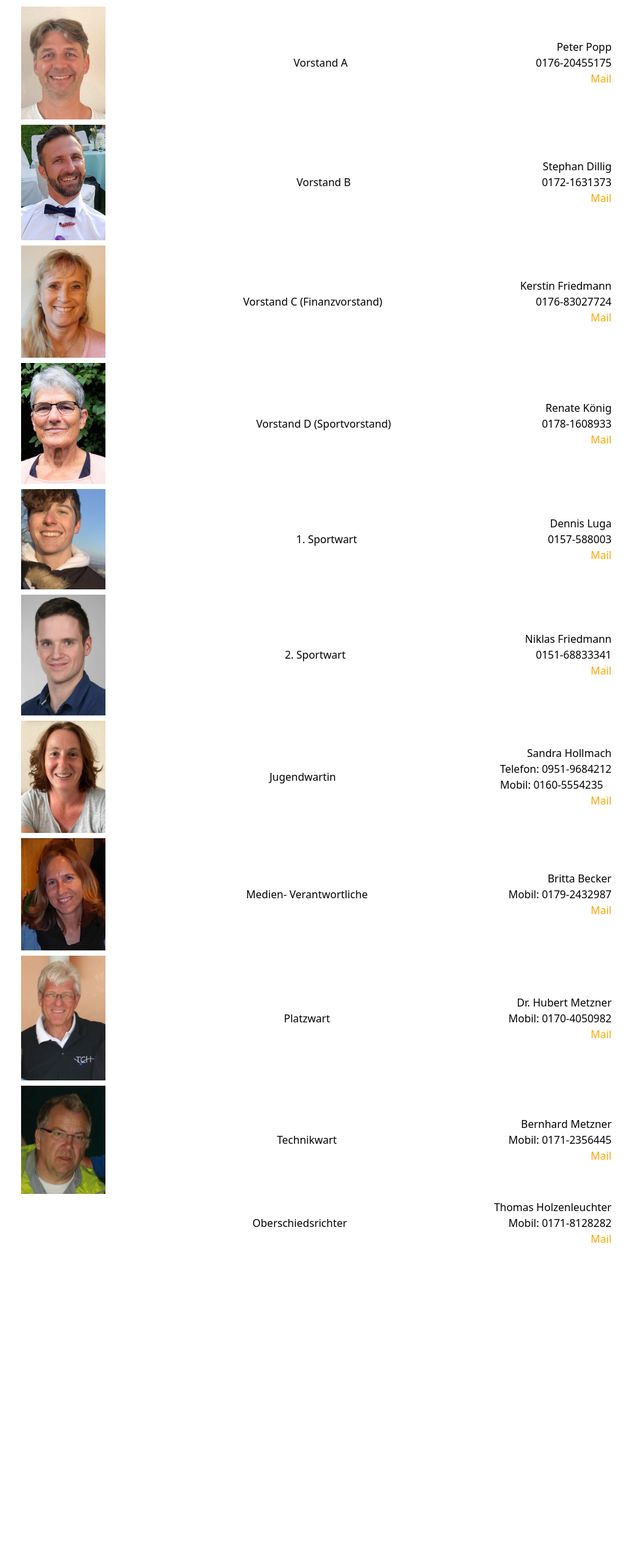
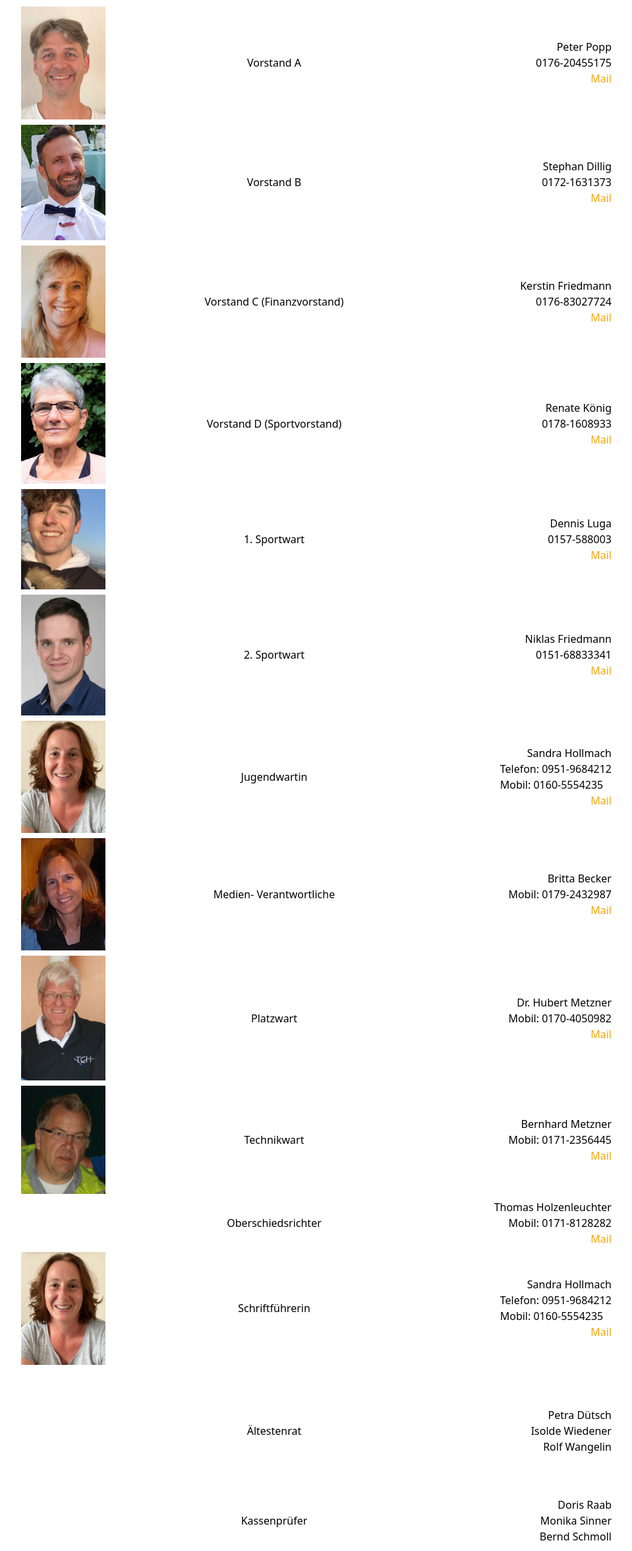
Before and after one commit to Joniber/tennisclub, a Django app: page /verein/team in a window 1280 px wide. Shown: the part 80-2430 px from the top of the page at 66% size, without its empty margins (160-1119 px from the left). Before the commit the page ends 1963 px from the top, so only its background shows below. Run offline with Django 4.2, Linux system fonts and the light colour scheme; some libraries are stand-ins or nearby versions.

Commit message:
finished team

```diff
--- a/static/css/style.css
+++ b/static/css/style.css
@@ -395,6 +395,7 @@ footer p {
 
 }
 .teamliste_info{
+  width: 20vw;
   display: flex;
   flex-direction: column;
   align-items: flex-end;
--- a/tennisclub/templates/team.html
+++ b/tennisclub/templates/team.html
@@ -168,6 +168,49 @@
         </div>
     </div>
 
+    <div class="teamliste_card">
+        <img src="{%static 'images/Sandra_Hollmach.jpg'%}" class="team_images">
+        <p> Schriftführerin </p>
+        <div class="teamliste_info">
+            <p>
+                Sandra Hollmach </p>
+            <p>
+                Telefon: 0951-9684212 <br>
+
+                Mobil: 0160-5554235 </p>
+
+
+            <a href = "mailto: sf@tc-hallstadt.de"> Mail </a>
+        </div>
+    </div>
+    <br><br>
+    <div class="teamliste_card">
+        <div class="team_images"> </div>
+        <p>
+            Ältestenrat </p>
+        <div class="teamliste_info">
+            <p>Petra Dütsch</p>
+            <p>Isolde Wiedener</p>
+            <p>Rolf Wangelin</p>
+        </div>
+    </div>
+    <br><br>
+
+    <div class="teamliste_card">
+        <div class="team_images"> </div>
+        <p>
+            Kassenprüfer </p>
+        <div class="teamliste_info">
+            <p>Doris Raab</p>
+            <p>Monika Sinner</p>
+            <p>Bernd Schmoll</p>
+
+
+
+
+        </div>
+    </div>
+
 </div>
 
 
```
